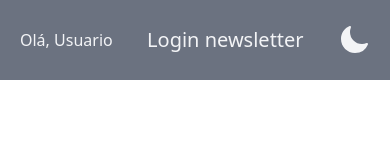
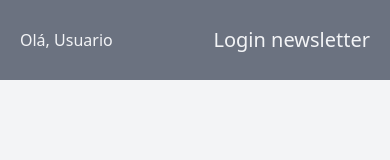
Before and after one commit to joaoricardoM/john-newsletter, a React (Vite) app: page / in a window 390 px wide. Shown: the top 160 px of the page. Built offline with nearby package versions, Linux system fonts and the light colour scheme.

Commit message:
add darkMode

```diff
--- a/index.html
+++ b/index.html
@@ -8,7 +8,7 @@
   <title>Login Newsletter</title>
 </head>
 
-<body>
+<body class="bg-gray-100 dark:bg-gray-900">
   <div id="root"></div>
   <script type="module" src="/src/main.jsx"></script>
 </body>
--- a/src/components/Header/Header.jsx
+++ b/src/components/Header/Header.jsx
@@ -1,10 +1,10 @@
-import { MoonIcon } from '@heroicons/react/24/solid'
+import ToggleTheme from "../toggleTheme/toggleTheme"
 
 const Header = () => {
     return <div className="flex h-20 bg-gray-500 justify-between items-center px-5 sm:rounded-xl sm:m-5">
         <span className="text-gray-100">Olá, Usuario</span>
         <h1 className="text-gray-100 text-xl">Login newsletter</h1>
-        <MoonIcon className='h-8 text-gray-100 hiddem sm:block cursor-pointer' />
+        <ToggleTheme />
     </div>
 }
 
--- /dev/null
+++ b/src/components/toggleTheme/toggleTheme.jsx
@@ -0,0 +1,22 @@
+import { MoonIcon, SunIcon } from "@heroicons/react/24/solid"
+import { useEffect } from "react"
+
+const ToggleTheme = () => {
+    const systemPreferences = window.matchMedia('(prefers-color-scheme: dark)').matches
+    const pagesClasses = document.documentElement.classList
+
+
+    useEffect(() => {
+        systemPreferences && pagesClasses.add('dark')
+    })
+
+    const toggle = () => {
+        document.documentElement.classList.toggle('dark')
+    }
+    return <div className="hidden sm:block">
+        <MoonIcon className="h-8 text-gray-200 block dark:hidden cursor-pointer" onClick={toggle} />
+        <SunIcon className=" h-8 text-gray-200 hidden dark:block cursor-pointer " onClick={toggle}/>
+    </div>
+}
+
+export default ToggleTheme
--- a/tailwind.config.cjs
+++ b/tailwind.config.cjs
@@ -1,5 +1,6 @@
 /** @type {import('tailwindcss').Config} */
 module.exports = {
+  darkMode: 'class',
   content: [
     "./index.html",
     "./src/**/*.{js,jsx}",
```
